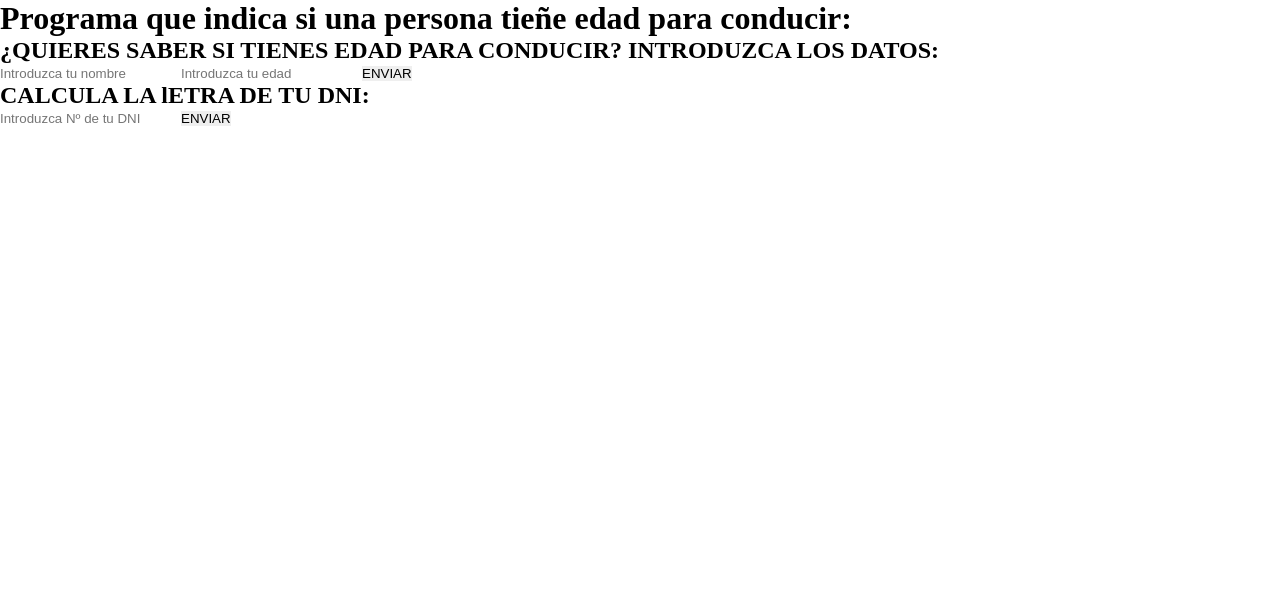
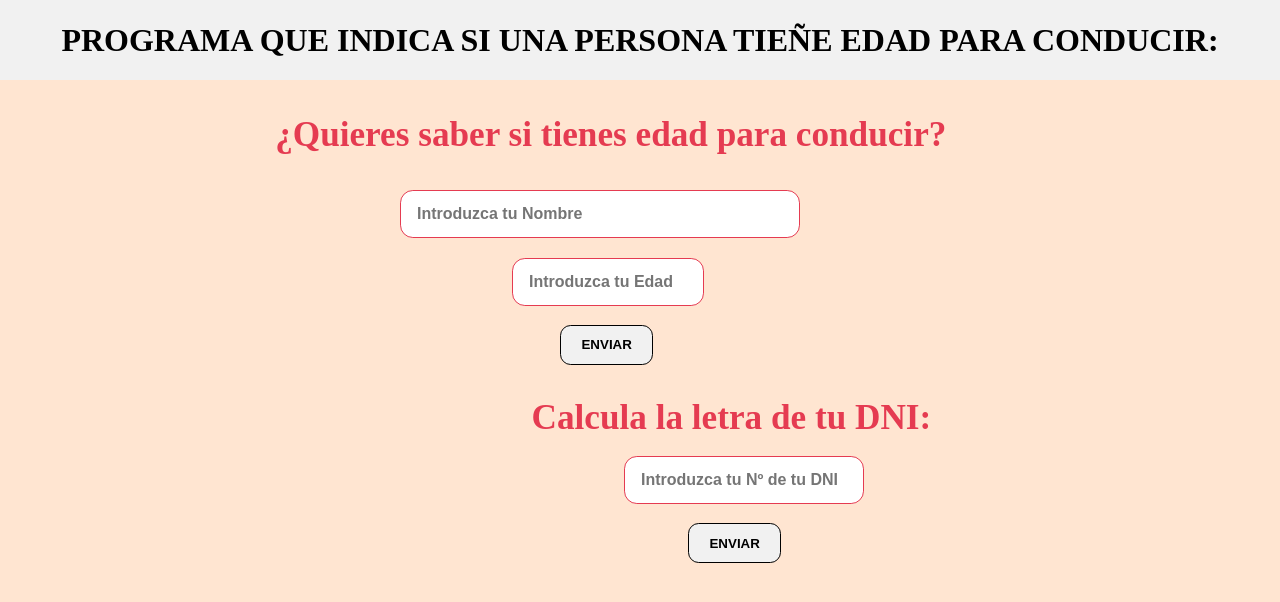
Before and after one commit to CarenSalles/JS---Micro-ejercicios-Parte2-, a website: page index.html in a window 1280 px wide. Drawn offline with Linux system fonts and the light colour scheme; files that its build step writes are made by us from their sources; files whose address does not match are found by name.

Commit message:
Exercise 1 finish with javaScript

```diff
--- a/index.html
+++ b/index.html
@@ -5,31 +5,31 @@
     <meta http-equiv="X-UA-Compatible" content="IE=edge">
     <meta name="viewport" content="width=device-width, initial-scale=1.0">
     <title>JS-Micro ejercicios-Parte 2</title>
-    <link rel="stylesheet" href="./src/styles.css">
+    <link rel="stylesheet" href="./src/css/styles.css">
 </head>
 <body>
     <header>
-        <h1 class="title">Programa que indica si una persona tieñe edad para conducir:<h1>
+        <h1 class="title">PROGRAMA QUE INDICA SI UNA PERSONA TIEÑE EDAD PARA CONDUCIR:</h1>
     </header>
 
     <div id="container-driver-license">
 
-        <h2 class="container-driver-license__subtitle">¿QUIERES SABER SI TIENES EDAD PARA CONDUCIR? INTRODUZCA LOS DATOS:</h2>
-        <input type="text" name="username" id="container-driver-license__username" placeholder="Introduzca tu nombre">
-        <input type="number" name="userage" id="container-driver-license__userage" placeholder="Introduzca tu edad">
+        <h2 class="container-driver-license__subtitle1">¿Quieres saber si tienes edad para conducir? </h2>
+        <input type="text" name="username" id="container-driver-license__username" placeholder="Introduzca tu Nombre">
+        <input type="text" name="userage" id="container-driver-license__userage" placeholder="Introduzca tu Edad">
         <button id="container-driver-license__btn">ENVIAR</button>
 
     </div>
 
     <div id="container-DNI-letter">
 
-        <h2 class="container-DNI-letter__subtitle">CALCULA LA lETRA DE TU DNI:</h2>
-        <input type="number" id="container-DNI-letter__dniNumber" placeholder="Introduzca Nº de tu DNI">
+        <h2 class="container-DNI-letter__subtitle">Calcula la letra de tu DNI:</h2>
+        <input type="text" id="container-DNI-letter__dniNumber" placeholder="Introduzca tu Nº de tu DNI">
         <button id="container-DNI-letter__btn">ENVIAR</button>
 
     </div>
 </body>
-<script src="./src/ej1.js"></script>
-<script src="./src/ej2.js"></script>
+<script src="./src/javaScript/ej1.js"></script>
+<script src="./src/javaScript/ej2.js"></script>
 
 </html>
--- a/src/css/css.css
+++ b/src/css/css.css
@@ -0,0 +1,124 @@
+body{
+    background-color: rgba(255,229,209,1);
+
+}
+
+header{
+    background-color:  #f1f1f1;
+    width: 100%;
+    height: 5em;
+    display: flex;
+    align-items: center;
+    justify-content: center;
+}
+
+#container-driver-license{
+    width: 80%;
+    height: 50%;
+    margin: 0 auto;
+    max-width: 800px;
+    margin-bottom: 1em;
+    display: flex;
+    flex-direction: column;
+    justify-content: center;
+}
+
+.container-driver-license__subtitle1{
+    color: #e53b51;
+    margin: 1em;
+    display: flex;
+    text-align: center;
+    font-size: 2.2em;
+}
+
+#container-driver-license__username{
+    height: 3em;
+    display: flex;
+    width: 25em;
+    max-block-size: 100;
+    justify-content: center;
+    border-radius: .8em;
+    margin-left: 10em;
+    margin-bottom: 1.2em;
+    padding-left: 1em;
+    font-size: 1em;
+    border:#e53b51 solid .1em;
+    font-weight: bold;
+}
+
+#container-driver-license__userage{
+    height: 3em;
+    display: flex;
+    width: 12em;
+    max-block-size: 100;
+    justify-content: center;
+    border-radius: .8em;
+    margin-left: 17em;
+    margin-bottom: 1.2em;
+    padding-left: 1em;
+    font-size: 1em;
+    border:#e53b51 solid .1em;
+    font-weight: bold;
+}
+
+#container-driver-license__btn{
+    height: 3em;
+    width: 7em;
+    border-radius: .8em;
+    background-color: #f1f1f1;
+    margin-left: 24em;
+    border: black solid .1em;
+    font-weight: bold;
+    cursor: pointer;
+}
+
+#container-driver-license__btn:hover{
+    letter-spacing: .1em;
+    background-color: #e53b51;
+}
+
+.container-DNI-letter__subtitle{
+    color: #e53b51;
+    margin: .5em;
+    display: flex;
+    text-align: center;
+    font-size: 2.2em;
+    margin-left: 15.1em;
+}
+
+#container-DNI-letter{
+    display: flex;
+    flex-direction: column;
+    justify-content: center;
+}
+
+#container-DNI-letter__dniNumber{
+    height: 3em;
+    display: flex;
+    width: 15em;
+    max-block-size: 100;
+    justify-content: center;
+    border-radius: .8em;
+    margin-left: 39em;
+    margin-bottom: 1.2em;
+    padding-left: 1em;
+    font-size: 1em;
+    border:#e53b51 solid .1em;
+    font-weight: bold;
+}
+
+#container-DNI-letter__btn{
+    height: 3em;
+    width: 7em;
+    border-radius: .8em;
+    background-color: #f1f1f1;
+    margin-left: 51.6em;
+    border: black solid .1em;
+    font-weight: bold;
+    cursor: pointer;
+}
+
+#container-DNI-letter__btn:hover{
+    letter-spacing: .1em;
+    background-color: #e53b51;
+}
--- a/src/ej1.js
+++ /dev/null
@@ -1 +0,0 @@
-//Crea un programa que pida el nombre de usuario y la edad y si es mayor de 18 indica que puede conducir.
--- /dev/null
+++ b/src/javaScript/ej1.js
@@ -0,0 +1,20 @@
+//Crea un programa que pida el nombre de usuario y la edad y si es mayor de 18 indica que puede conducir.
+
+//El método querySelector() devuelve el primero Elemento dentro del documento que coincide con el selector o grupo de selectores especificado. Si no se encuentran coincidencias, null se devuelve.
+const btn = document.querySelector("button");
+let age = document.getElementById("container-driver-license__userage")
+let username = document.getElementById('container-driver-license__username')
+let form = document.getElementById('container-driver-license')
+
+
+// el método addEventListener() agrega un evento de clic al documento:
+btn.addEventListener("click", () => {
+    let ageResult = age.value
+    let usernameResult = username.value
+
+    let canDrive = ageResult;
+    if (ageResult >=18) {
+        alert(`¡Muy bien ${usernameResult} , tienes edad para conducir!`)
+    } else {
+        alert(`Lo siento ${usernameResult} , NO tienes edad para conducir.`)
+}})
```
Also changed, not shown: src/javaScript/ej2.js (added).
